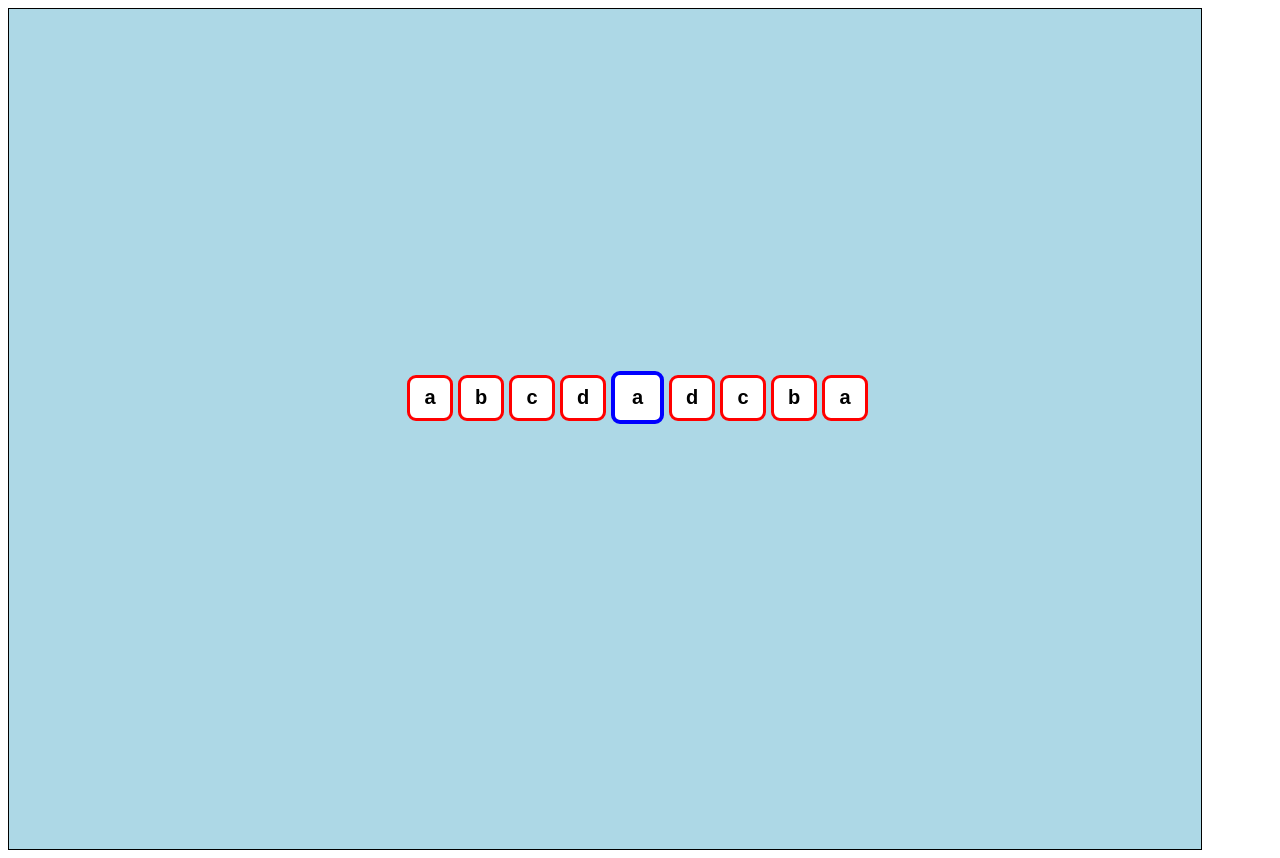
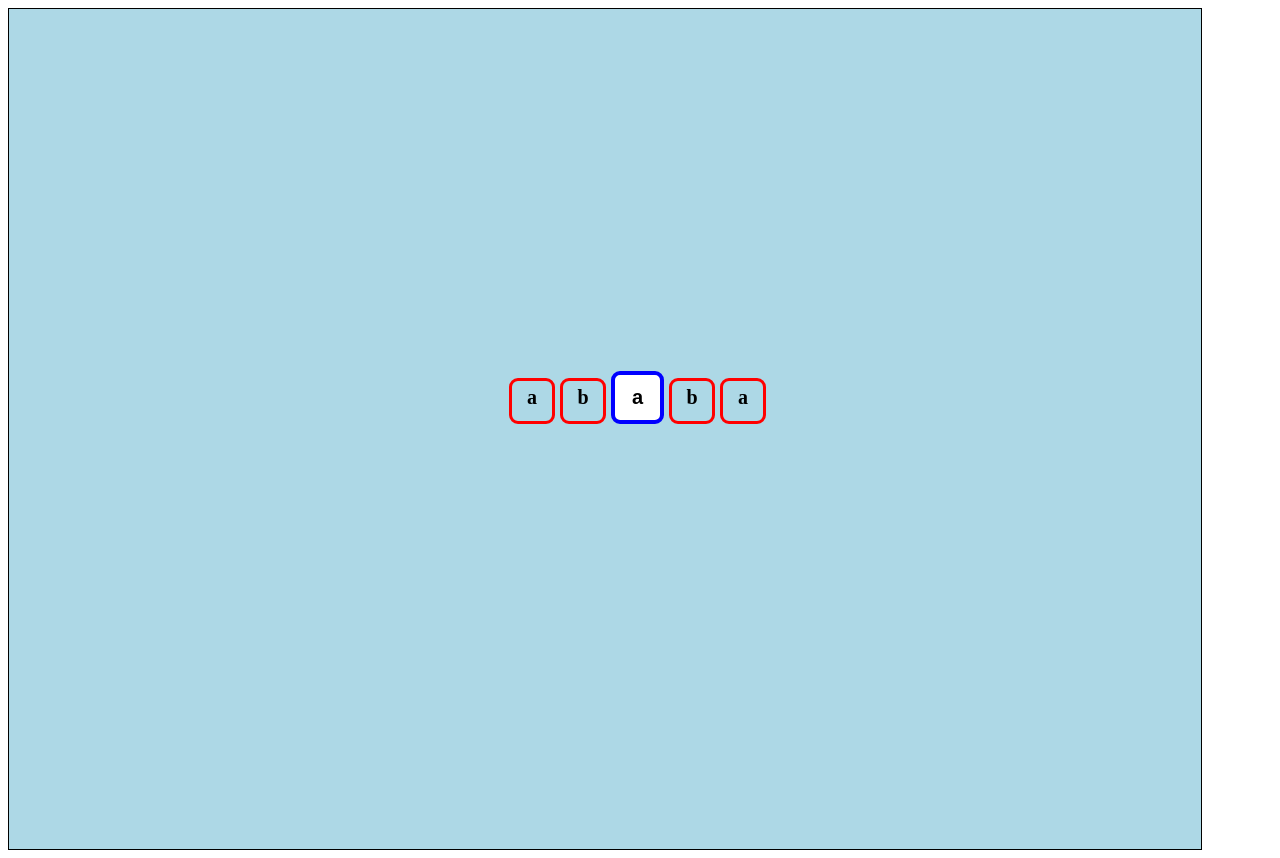
Before and after one commit to Ariellaw/palindromer, an Angular app: page / in a window 1280 px wide. Built offline with nearby package versions, Linux system fonts and the light colour scheme.

Commit message:
changed input to div - combined functions changed css

```diff
--- a/package.json
+++ b/package.json
@@ -19,6 +19,7 @@
     "@angular/platform-browser": "~8.2.4",
     "@angular/platform-browser-dynamic": "~8.2.4",
     "@angular/router": "~8.2.4",
+    "@types/dom-inputevent": "^1.0.5",
     "rxjs": "~6.4.0",
     "tslib": "^1.10.0",
     "zone.js": "~0.9.1"
--- a/src/app/letter-box/letter-box.component.html
+++ b/src/app/letter-box/letter-box.component.html
@@ -1,2 +1,2 @@
 
-<input [id]="side+index" class="letter-box" type="text" maxlength="2" [(ngModel)]="letter" size=1 (keyup)="onUserInput($event)"/>
+<div [id]="side+index" class="letter-box"  (input)="handleInput($event)" (keyup)="handleKeyup($event)" contenteditable="false" tabindex="0">{{character}} </div>
--- a/src/app/letter-box/letter-box.component.scss
+++ b/src/app/letter-box/letter-box.component.scss
@@ -9,7 +9,7 @@
     text-align: center;
     margin-right: 5px;
     margin-bottom:5px;
-
+    display: inline-block;
     color: transparent;
     text-shadow: 0 0 0 black;
     &:focus{
--- a/src/app/letter-box/letter-box.component.ts
+++ b/src/app/letter-box/letter-box.component.ts
@@ -1,4 +1,5 @@
 import { Component, OnInit, Output, EventEmitter, Input } from "@angular/core";
+// import {InputEvent} from '@types/dom-inputevent';
 
 @Component({
   selector: "app-letter-box",
@@ -6,47 +7,52 @@ import { Component, OnInit, Output, EventEmitter, Input } from "@angular/core";
   styleUrls: ["./letter-box.component.scss"]
 })
 export class LetterBoxComponent implements OnInit {
-  id;
-  @Input() letter: string = "h";
+  @Input() character: string="";
   @Input() side: string = "";
   @Input() index: number; //TODO: should a letterbox be aware of its index? maybe there's another solution?
-  @Output() letterAdded = new EventEmitter<{newLetter:string; letterIndex: number;}>();
-  @Output() backspace = new EventEmitter<{ letterIndex: number }>();
-  @Output() moveFocus = new EventEmitter<{ keyCode:number}>();
-  @Output() newLetter = new EventEmitter<{
-    newLetter: string;
+  @Output() characterChanged = new EventEmitter<{
+    character: string;
     letterIndex: number;
   }>();
+  @Output() backspace = new EventEmitter<{ letterIndex: number }>();
+  @Output() moveFocus = new EventEmitter<{ keyCode: number }>();
+  @Output() characterAdded = new EventEmitter<{
+    character: string;
+    letterIndex: number;
+  }>();
+  punctionationRegex = /(~|`|!|@|#|$|%|^|&|\*|\(|\)|{|}|\[|\]|;|:|\"|'|<|,|\.|>|\?|\/|\\|\||-|_|\+|=)/;
+  lettersRegex = /^[A-Za-z]+$/;
   constructor() {}
 
   ngOnInit() {
-    console.log("test", this.letter, this.side, this.index)
+    // console.log("letterbox init test", this.character, this.side, this.index);
+    // this.character = "x";
   }
 
-  onUserInput(event: any) {
+  handleKeyup(event: any) {
+    var currText  =  event.target.innerText;
+    var newChar = event.key;
+
+
+    console.log("letterBoxhandleKeyup", event, newChar, currText);
     event.preventDefault();
-    var lettersRegex = /^[A-Za-z]+$/;
-    // console.log("newLetter", this.letter,"event", event, event.keyCode);
 
-    if(event.keyCode===37 || event.keyCode===39){
-      this.moveFocus.emit({keyCode:event.keyCode});
-    }
-    else if (this.letter.length === 1 && this.letter.match(lettersRegex)) {
-      this.newLetter.emit({ newLetter: this.letter, letterIndex: this.index });
-    } else if(this.letter.length === 2 ){
-      this.letterAdded.emit({ newLetter: this.letter[1], letterIndex: this.index });
-      this.letter = this.letter[0];
+    if (event.keyCode === 37 || event.keyCode === 39) {
+      this.moveFocus.emit({ keyCode: event.keyCode });
     } else if (event.key === "Backspace") {
       this.backspace.emit({
         letterIndex: this.index
       });
+    } else if(newChar.match(this.lettersRegex) ){
+      this.characterAdded.emit({
+        character: newChar,
+        letterIndex: this.index
+      });
+
     }
   }
+
 }
-
-/*
-Backspaces
-punctionation
-spaces
-letters - letterChanged - letter
-*/
+      //TODO: read about preventDefault()
+      //TODO: https://stackoverflow.com/questions/35105374/how-to-force-a-components-re-rendering-in-angular-2
+      // console.log("firstLetter", this.character, typeof this.character)
--- a/src/app/palindrom-editor/palindrom-editor.component.html
+++ b/src/app/palindrom-editor/palindrom-editor.component.html
@@ -1,9 +1,9 @@
 <div class="palindrom-container" id="palindrom-container">
     <app-letter-box (moveFocus)="moveFocus($event)"   (backspace)="onBackspaceLeft($event)" *ngFor="let currLetter of lettersLeft ; let i = index"
-     side="left"   [letter]="currLetter" [index]="i" (letterAdded)="onLetterAddedLeft($event)" (newLetter)="onLetterInputLeft($event)"></app-letter-box>
+     side="left"   [character]="currLetter" [index]="i" (characterAdded)="onCharacterAddedLeft($event)" (characterChanged)="onLetterInputLeft($event)"></app-letter-box>
     <app-pivot-letter (moveFocus)="moveFocus($event)"  (backspace)="deleteLastLetter()" (newUserInput)="onPivotChanged($event)"></app-pivot-letter>
     <app-letter-box (moveFocus)="moveFocus($event)"  (backspace)="onBackspaceRight($event)" *ngFor="let currLetter of lettersRight; let i = index"
-    side="right" [letter]="currLetter" [index]="i" (letterAdded)="onLetterAddedRight($event)" (newLetter)="onLetterInputRight($event)"></app-letter-box>
+    side="right" [character]="currLetter" [index]="i" (characterAdded)="onCharacterAddedRight($event)" (characterChanged)="onLetterInputRight($event)"></app-letter-box>
 
 
 
--- a/src/app/palindrom-editor/palindrom-editor.component.ts
+++ b/src/app/palindrom-editor/palindrom-editor.component.ts
@@ -6,8 +6,10 @@ import { Component, OnInit } from "@angular/core";
   styleUrls: ["./palindrom-editor.component.scss"]
 })
 export class PalindromEditorComponent implements OnInit {
-  lettersLeft = ["a", "b","c", "d"];
-  lettersRight = ["d", "c", "b", "a"];
+  lettersLeft = ["a", "b"];
+  lettersRight = ["b", "a"];
+  punctionationRegex = /(~|`|!|@|#|$|%|^|&|\*|\(|\)|{|}|\[|\]|;|:|\"|'|<|,|\.|>|\?|\/|\\|\||-|_|\+|=)/;
+  lettersRegex = /^[A-Za-z]+$/;
 
   constructor() {}
 
@@ -23,7 +25,7 @@ export class PalindromEditorComponent implements OnInit {
   // }
 
   moveFocus($event: { keyCode: number }) {
-    console.log("moveFocus")
+    console.log("moveFocus");
     var code = $event.keyCode;
     var nextLetterBox;
     var previousLetterBox;
@@ -69,58 +71,76 @@ export class PalindromEditorComponent implements OnInit {
     this.lettersRight.unshift($letter.newLetter);
   }
 
-  onLetterInputRight($event: { newLetter: string; letterIndex: number }) {
-    console.log("onLetterInputRight")
+  onLetterInputRight($event: { character: string; letterIndex: number }) {
+    console.log("onLetterInputRight");
 
-    let rightLetterIdx = $event.letterIndex;
-    let leftLetterIdx = this.lettersRight.length - 1 - rightLetterIdx;
+    let rightIdx = $event.letterIndex;
+    let leftIdx = this.lettersRight.length - 1 - rightIdx;
+    let character = $event.character;
 
-    this.lettersLeft[leftLetterIdx] = $event.newLetter;
-    this.lettersRight[rightLetterIdx] = $event.newLetter;
+    if (character.match(this.lettersRegex)) {
+      this.lettersLeft[leftIdx] = character;
+      this.lettersRight[rightIdx] = character;
+    } else if (character.match(this.punctionationRegex)) {
+      this.lettersLeft[leftIdx] = "";
+      this.lettersRight[rightIdx] = character;
+    }
   }
-  onLetterInputLeft($event: { newLetter: string; letterIndex: number }) {
-    console.log("onLetterInputLeft")
+  onLetterInputLeft($event: { character: string; letterIndex: number }) {
+    console.log("onLetterInputLeft");
 
-    let leftLetterIdx = $event.letterIndex;
-    let rightLetterIdx = this.lettersRight.length - 1 - leftLetterIdx;
+    let leftIdx = $event.letterIndex;
+    let rightIdx = this.lettersRight.length - 1 - leftIdx;
+    let character = $event.character;
+    if (character.match(this.lettersRegex)) {
+      this.lettersLeft[leftIdx] = character;
+      this.lettersRight[rightIdx] = character;
+    } else if (character.match(this.punctionationRegex)) {
+      this.lettersLeft[leftIdx] = character;
+      this.lettersRight[rightIdx] = "";
+    }
+  }
+  onCharacterAddedRight($event: { character: string; letterIndex: number }) {
+    console.log("onCharacterAddedRight");
+    let rightIdx = $event.letterIndex;
+    let leftIdx = this.lettersRight.length - 1 - rightIdx;
+    let character = $event.character;
 
-    this.lettersLeft[leftLetterIdx] = $event.newLetter;
-    this.lettersRight[rightLetterIdx] = $event.newLetter;
+    if (character.match(this.lettersRegex)) {
+      this.lettersLeft.splice(leftIdx, 0, $event.character);
+      this.lettersRight.splice(rightIdx + 1, 0, $event.character);
+    } else if (character.match(this.punctionationRegex)) {
+      this.lettersRight.splice(rightIdx + 1, 0, $event.character);
+    }
   }
-  onLetterAddedRight($event: { newLetter: string; letterIndex: number }) {
-    console.log("onLetterAddedRight")
+  onCharacterAddedLeft($event: { character: string; letterIndex: number }) {
+    console.log("onCharacterAddedLeft");
+    let leftIdx = $event.letterIndex;
+    let rightIdx = this.lettersRight.length - 1 - leftIdx;
+    let character = $event.character;
 
-    let rightLetterIdx = $event.letterIndex;
-    let leftLetterIdx = this.lettersRight.length - 1 - rightLetterIdx;
-
-    this.lettersLeft.splice(leftLetterIdx, 0, $event.newLetter);
-    this.lettersRight.splice(rightLetterIdx + 1, 0, $event.newLetter);
-  }
-  onLetterAddedLeft($event: { newLetter: string; letterIndex: number }) {
-    console.log("onLetterAddedLeft")
-    let leftLetterIdx = $event.letterIndex;
-    let rightLetterIdx = this.lettersRight.length - 1 - leftLetterIdx;
-
-    this.lettersLeft.splice(leftLetterIdx + 1, 0, $event.newLetter);
-    this.lettersRight.splice(rightLetterIdx, 0, $event.newLetter);
+    if (character.match(this.lettersRegex)) {
+      this.lettersLeft.splice(leftIdx + 1, 0, character);
+      this.lettersRight.splice(rightIdx, 0, character);
+    } else if (character.match(this.punctionationRegex)) {
+      this.lettersLeft.splice(leftIdx + 1, 0, character);
+    }
   }
 
   onBackspaceLeft($event: { letterIndex: number }) {
+    let leftIdx = $event.letterIndex;
+    let rightIdx = this.lettersRight.length - 1 - leftIdx;
+    console.log("backspace index", "left", leftIdx, "right", rightIdx);
 
-    let leftLetterIdx = $event.letterIndex;
-    let rightLetterIdx = this.lettersRight.length - 1 - leftLetterIdx;
-    console.log("backspace index","left", leftLetterIdx, "right",rightLetterIdx);
-
-    this.lettersLeft.splice(leftLetterIdx, 1);
-    this.lettersRight.splice(rightLetterIdx, 1);
+    this.lettersLeft.splice(leftIdx, 1);
+    this.lettersRight.splice(rightIdx, 1);
   }
   onBackspaceRight($event: { letterIndex: number }) {
-    let rightLetterIdx = $event.letterIndex;
-    let leftLetterIdx = this.lettersLeft.length - 1 - rightLetterIdx;
-    console.log("backspace index", "right",rightLetterIdx, "left", leftLetterIdx )
+    let rightIdx = $event.letterIndex;
+    let leftIdx = this.lettersLeft.length - 1 - rightIdx;
+    console.log("backspace index", "right", rightIdx, "left", leftIdx);
 
-
-    this.lettersLeft.splice(leftLetterIdx, 1);
-    this.lettersRight.splice(rightLetterIdx, 1);
+    this.lettersLeft.splice(leftIdx, 1);
+    this.lettersRight.splice(rightIdx, 1);
   }
 }
```
Also changed, not shown: 1 other file (tests, documents, lock files or other folders).
